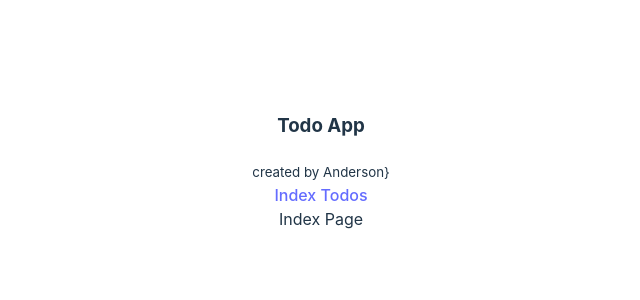
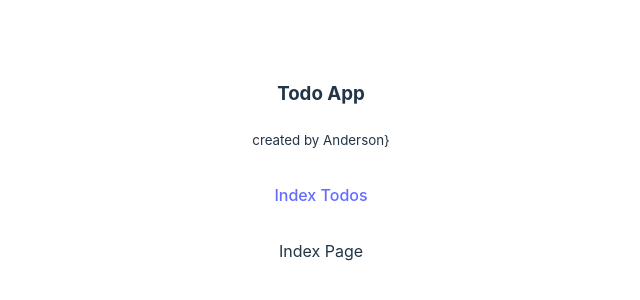
Before and after one commit to 1BigAnerson1/-, a Vue app: page /todos/1 in a window 1280 px wide. Shown: the part 238-538 px from the top of the page, without its empty margins (319-959 px from the left). Built offline with nearby package versions, Linux system fonts and the light colour scheme.

Commit message:
dopolnenie

```diff
--- a/src/AppComposition.vue
+++ b/src/AppComposition.vue
@@ -17,7 +17,7 @@ onMounted(() => {
       <span v-else>noname</span>
     </template>
   </AppHeader>
-  <div>
+  <div style="margin: 2rem 0;">
     <router-link to="/">
       Index
     </router-link>
```
